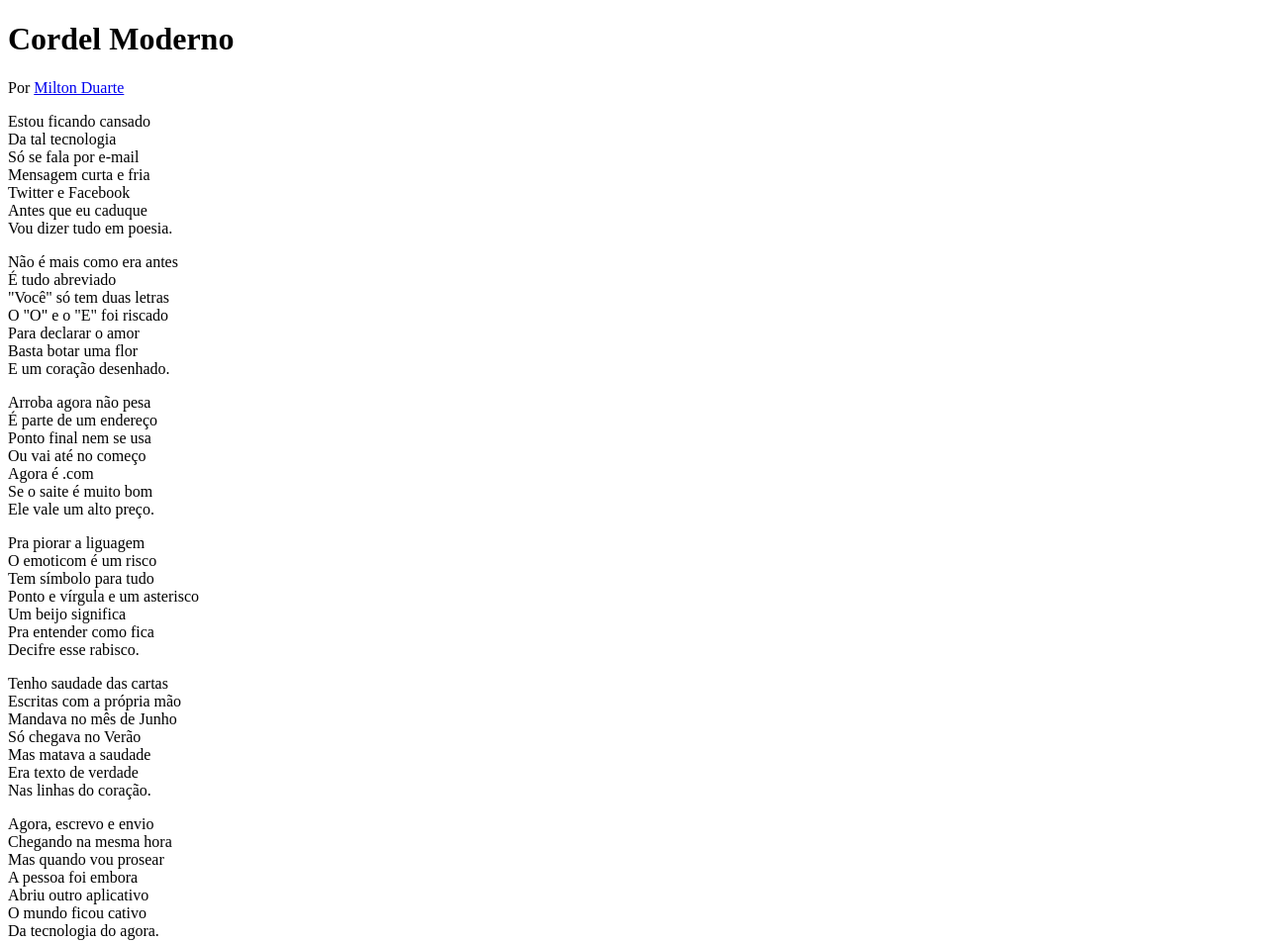
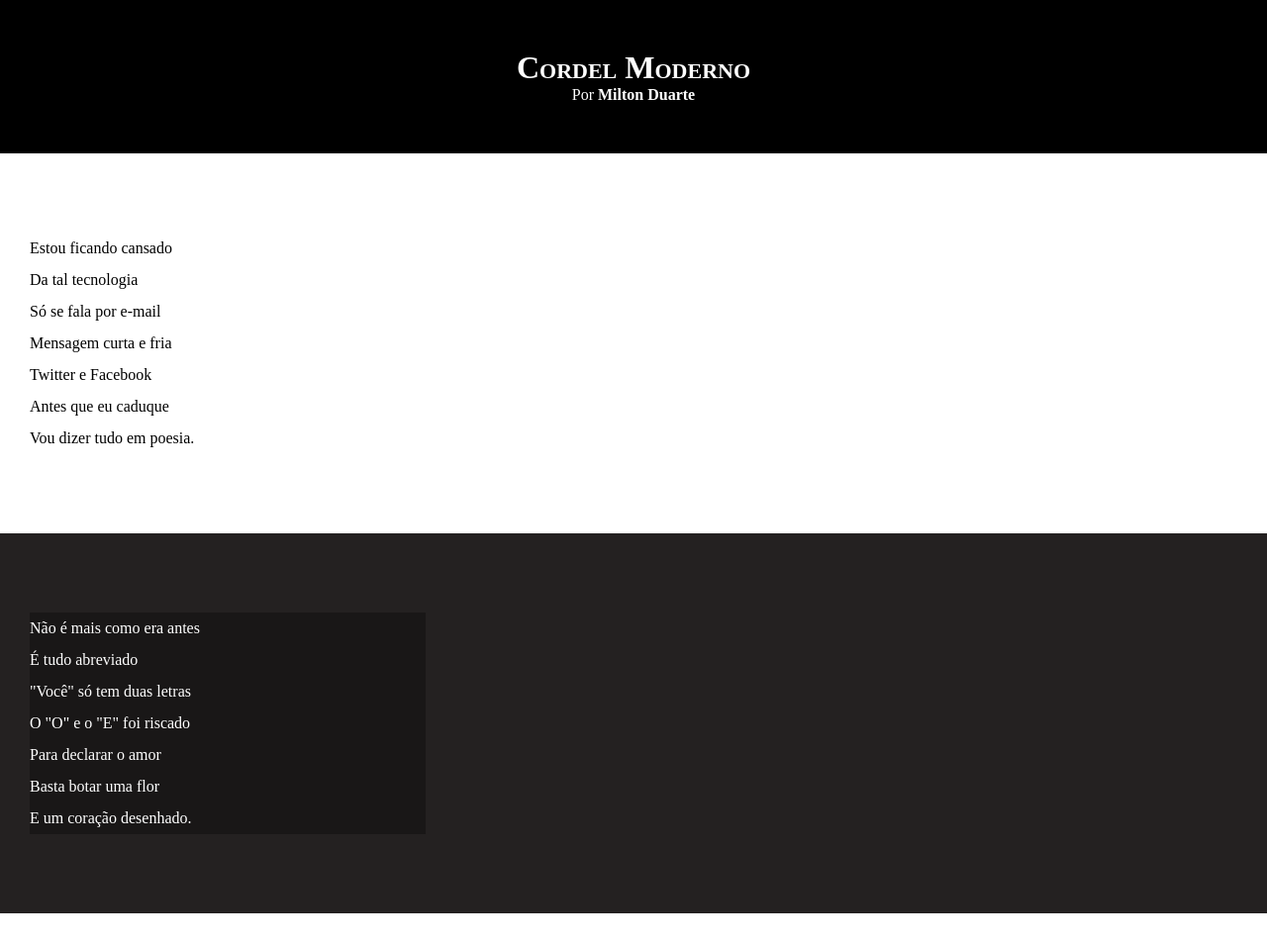
Before and after one commit to Mayanzx/Projeto-site-leitura, a plain HTML site: page Site/index.html in a window 1280 px wide. Shown: the top 953 px of the page at 99% size. Drawn offline with Linux system fonts and the light colour scheme.

Commit message:
att projeto

```diff
--- a/Site/estilo/style.css
+++ b/Site/estilo/style.css
@@ -1 +1,65 @@
 @charset "UTF-8";
+
+* {
+    margin: 0px;
+    padding: 0px;
+}
+
+html, body{
+    min-height: 100vh;
+    background-color: rgb(187, 186, 186);
+}
+
+header {
+    background-color: black;
+    color: white;
+    text-align: center;
+}
+
+header > h1{
+    padding-top: 50px;
+    font-variant: small-caps;
+}
+
+header > p{
+    padding-bottom: 50px;
+}
+
+a {
+    color: white;
+    text-decoration: none;
+    font-weight: bolder;
+}
+
+a:hover{
+    text-decoration: underline;
+}
+
+section{
+    padding-top: 10vh;
+    padding-bottom: 10vh;
+    line-height: 2em;
+    padding-left: 30px;
+}
+
+section.normal{
+    background-color: white;
+    color: black;
+}
+
+section.imagem{
+    background-color: rgb(36, 33, 33);
+    color: white;
+}
+
+section.imagem > p{
+    width: 400px;
+    background-color: rgba(0, 0, 0, 0.301);
+}
+
+footer{
+    color: white;
+    background-color: black;
+    text-align: center;
+    padding: 10px;
+}
--- a/Site/index.html
+++ b/Site/index.html
@@ -12,7 +12,7 @@
         <p>Por <a href="https://www.recantodasletras.com.br/poesias/3186743" target="_blank">Milton Duarte</a></p>
     </header>
 
-    <section>
+    <section class="normal">
         <p>
             Estou ficando cansado <br>
             Da tal tecnologia <br>
@@ -24,7 +24,7 @@
         </p>
     </section>
 
-    <section>
+    <section class="imagem">
         <p>
             Não é mais como era antes<br>
             É tudo abreviado<br>
@@ -37,7 +37,7 @@
     </section>
 
 
-    <section>
+    <section class="normal">
             <p>
                 Arroba agora não pesa<br>
                 É parte de um endereço<br>
@@ -59,7 +59,7 @@
     </section>
 
 
-    <section>
+    <section class="imagem">
         <p>
             Tenho saudade das cartas<br>
             Escritas com a própria mão<br>
@@ -72,7 +72,7 @@
     </section>
 
 
-    <section>
+    <section class="normal">
             <p>
                 Agora, escrevo e envio<br>
                 Chegando na mesma hora<br>
```
